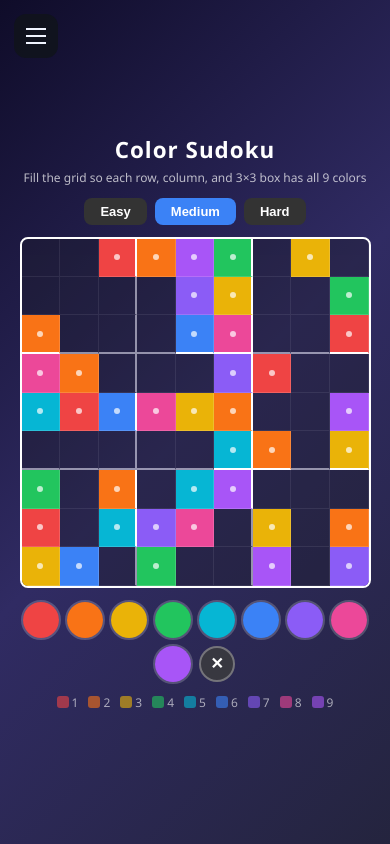
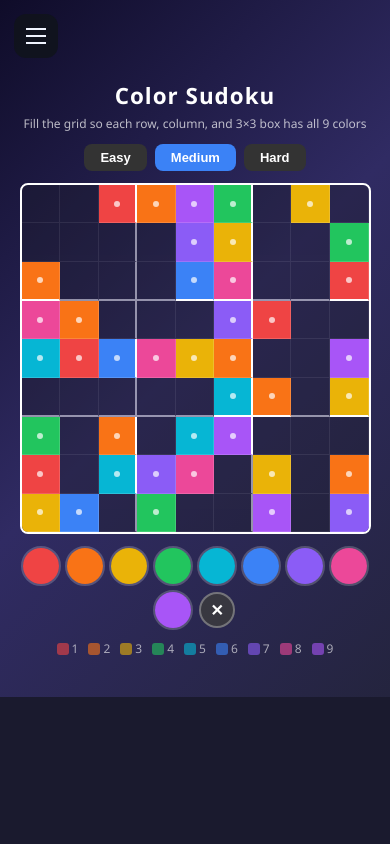
Before and after one commit to drakelundstrom/AiApps, a React (Vite) app in the folder code/ui/my-react-app/: page /color-sudoku in a window 390 px wide. Built offline with nearby package versions, Linux system fonts and the light colour scheme.

Commit message:
style: update CSS styles for responsive design; adjust height properties and padding for better layout

```diff
--- a/code/ui/my-react-app/src/App.css
+++ b/code/ui/my-react-app/src/App.css
@@ -1,17 +1,17 @@
 #root {
   width: 100%;
-  height: 100%;
+  min-height: 100%;
 }
 
 .app-shell {
   width: 100%;
-  height: 100%;
+  min-height: 100%;
   position: relative;
 }
 
 .page-shell {
   width: 100%;
-  height: 100%;
+  min-height: 100%;
 }
 
 .hamburger-button {
@@ -111,7 +111,7 @@
 
 .game-wrapper {
   width: 100%;
-  height: 100%;
+  height: 100vh;
   display: flex;
   align-items: center;
   justify-content: center;
--- a/code/ui/my-react-app/src/ColorSudoku.jsx
+++ b/code/ui/my-react-app/src/ColorSudoku.jsx
@@ -283,17 +283,16 @@ export default function ColorSudoku() {
 const styles = {
   container: {
     width: '100%',
-    height: '100%',
+    minHeight: '100%',
     display: 'flex',
     flexDirection: 'column',
     alignItems: 'center',
-    justifyContent: 'center',
+    justifyContent: 'flex-start',
     background: 'linear-gradient(135deg, #0f0c29, #302b63, #24243e)',
     fontFamily: "'Segoe UI', system-ui, sans-serif",
     color: '#fff',
-    padding: 16,
+    padding: '80px 16px 40px',
     boxSizing: 'border-box',
-    overflow: 'auto',
   },
   title: {
     margin: 0,
--- a/code/ui/my-react-app/src/ImagePixelator.jsx
+++ b/code/ui/my-react-app/src/ImagePixelator.jsx
@@ -282,16 +282,15 @@ export default function ImagePixelator() {
 const styles = {
   container: {
     width: '100%',
-    height: '100%',
+    minHeight: '100%',
     display: 'flex',
-    alignItems: 'center',
+    alignItems: 'flex-start',
     justifyContent: 'center',
     background: 'linear-gradient(135deg, #1a1a2e, #16213e)',
     fontFamily: "'Segoe UI', system-ui, sans-serif",
     color: '#f0f4ff',
-    padding: 16,
+    padding: '80px 16px 40px',
     boxSizing: 'border-box',
-    overflow: 'auto',
   },
   card: {
     width: '100%',
--- a/code/ui/my-react-app/src/JapaneseGarden.jsx
+++ b/code/ui/my-react-app/src/JapaneseGarden.jsx
@@ -333,7 +333,7 @@ export default function JapaneseGarden() {
   const [showPetals, setShowPetals] = useState(true)
 
   return (
-    <div style={{ width: '100%', height: '100%', position: 'relative', background: '#1a1a2e' }}>
+    <div style={{ width: '100%', height: '100vh', position: 'relative', background: '#1a1a2e' }}>
       <Canvas
         camera={{ position: [8, 5, 10], fov: 55 }}
         style={{ width: '100%', height: '100%' }}
--- a/code/ui/my-react-app/src/TipCalculator.jsx
+++ b/code/ui/my-react-app/src/TipCalculator.jsx
@@ -167,16 +167,15 @@ export default function TipCalculator() {
 const styles = {
   container: {
     width: '100%',
-    height: '100%',
+    minHeight: '100%',
     display: 'flex',
-    alignItems: 'center',
+    alignItems: 'flex-start',
     justifyContent: 'center',
     background: 'linear-gradient(135deg, #0f172a, #1e293b)',
     fontFamily: "'Segoe UI', system-ui, sans-serif",
     color: '#f0f4ff',
-    padding: 16,
+    padding: '80px 16px 40px',
     boxSizing: 'border-box',
-    overflow: 'auto',
   },
   card: {
     width: '100%',
--- a/code/ui/my-react-app/src/index.css
+++ b/code/ui/my-react-app/src/index.css
@@ -7,7 +7,6 @@
 html, body {
   width: 100%;
   height: 100%;
-  overflow: hidden;
   background: #1a1a2e;
   touch-action: manipulation;
 }
```
